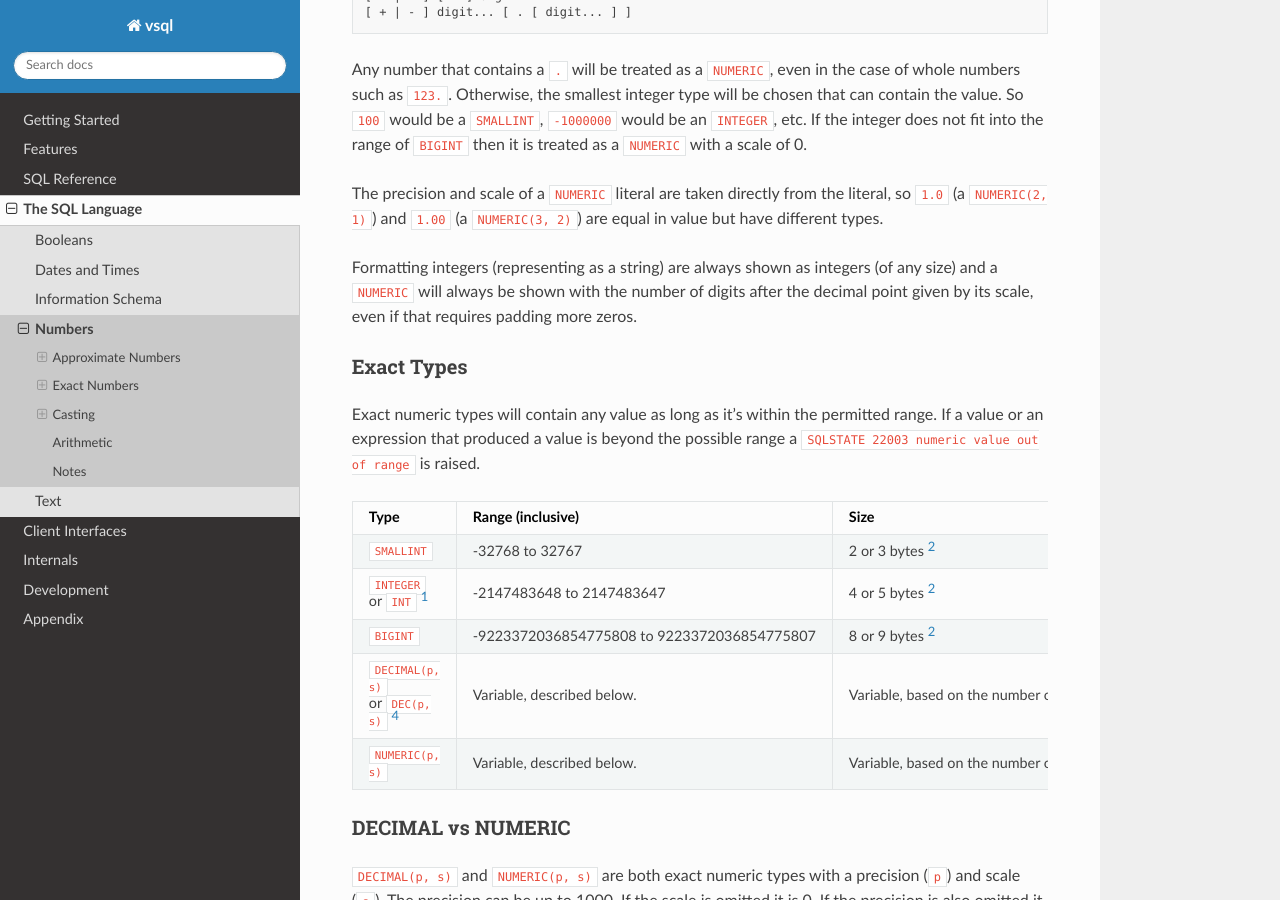
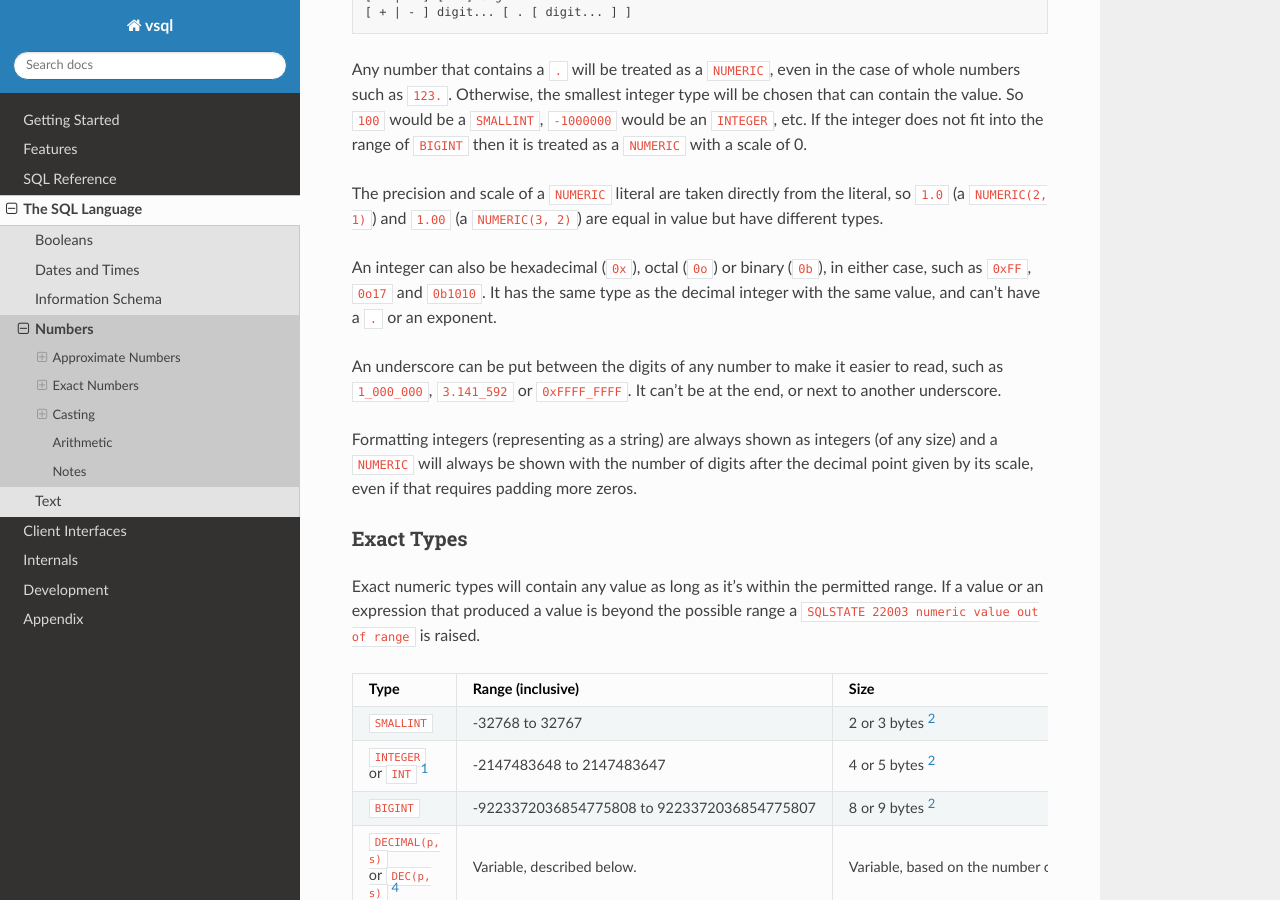
Before and after one commit to elliotchance/vsql, a Sphinx documentation site: the page built from docs/numbers.rst, in a window 1280 px wide and 900 px high, scrolled down 3389 px. Built offline with Sphinx 7.4.7 and the Read the Docs theme 3.1.0, drawn with Linux system fonts in a browser that asks for light colours.

Commit message:
lexer: Add non-decimal integer literals and underscores in numbers
SQL:2023 adds hexadecimal (0X), octal (0O) and binary (0B) integers
(Feature T661), and underscores between the digits of a number (Feature
T662), such as 0xFF, 0b1010 and 1_000_000 (ISO/IEC 9075-2:2023, 5.3,
<literal>, Syntax Rules, 22 to 27 and 32 and General Rules, 4 to 6).

A non-decimal integer is a number token of its decimal value, so it's the
same as the decimal integer anywhere an <unsigned integer> can be, but it
can't have a period or an exponent. An underscore must be between two
digits (or after the radix indicator), and is removed. The lexer flags
T661 and T662.

Fixes #1195
Fixes #1196

Co-Authored-By: Claude Opus 5.5 <noreply@anthropic.com>

```diff
--- a/docs/numbers.rst
+++ b/docs/numbers.rst
@@ -165,6 +165,15 @@ range of ``BIGINT`` then it is treated as a ``NUMERIC`` with a scale of 0.
 The precision and scale of a ``NUMERIC`` literal are taken directly from the
 literal, so ``1.0`` (a ``NUMERIC(2, 1)``) and ``1.00`` (a ``NUMERIC(3, 2)``)
 are equal in value but have different types.
+
+An integer can also be hexadecimal (``0x``), octal (``0o``) or binary (``0b``),
+in either case, such as ``0xFF``, ``0o17`` and ``0b1010``. It has the same type
+as the decimal integer with the same value, and can't have a ``.`` or an
+exponent.
+
+An underscore can be put between the digits of any number to make it easier to
+read, such as ``1_000_000``, ``3.141_592`` or ``0xFFFF_FFFF``. It can't be at
+the end, or next to another underscore.
 
 Formatting integers (representing as a string) are always shown as integers (of
 any size) and a ``NUMERIC`` will always be shown with the number of digits
--- a/docs/sql-compliance-9075-2.rst
+++ b/docs/sql-compliance-9075-2.rst
@@ -1580,10 +1580,10 @@ Optional Features
    * - ❌ **T655**
      - **Cyclically dependent routines**
 
-   * - ❌ **T661**
+   * - ✅ **T661**
      - **Non-decimal integer literals**
 
-   * - ❌ **T662**
+   * - ✅ **T662**
      - **Underscores in numeric literals**
 
    * - ❌ **T670**
--- a/docs/sql-compliance.rst
+++ b/docs/sql-compliance.rst
@@ -18,7 +18,7 @@ vsql follows three of them. Each has its own page:
    * - :doc:`sql-compliance-9075-2`
      - The SQL language
      - 128 of 163
-     - 92 of 408
+     - 94 of 408
 
    * - :doc:`sql-compliance-9075-3`
      - The C API
```
Also changed, not shown: docs/standard/part2/05.txt (+12 -12 lines), 2 other files.
